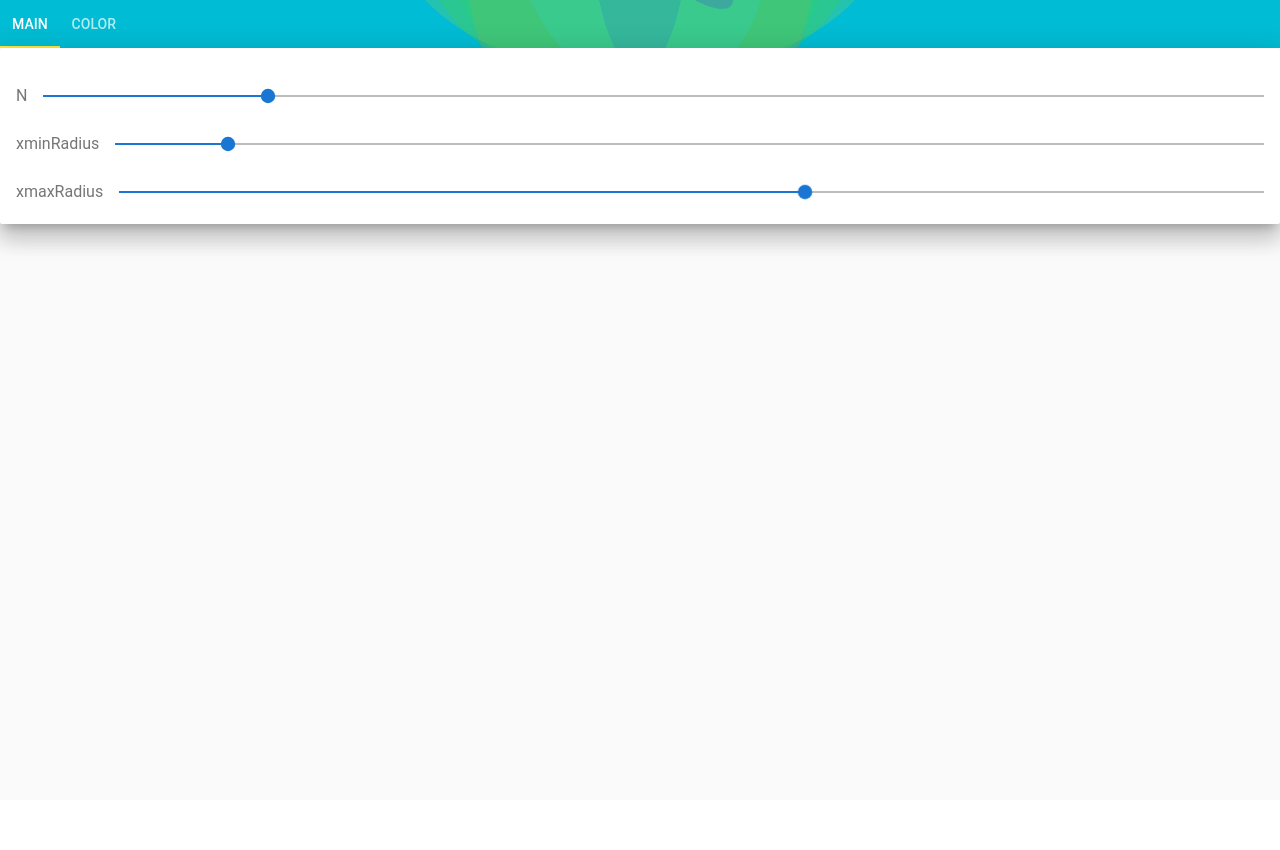
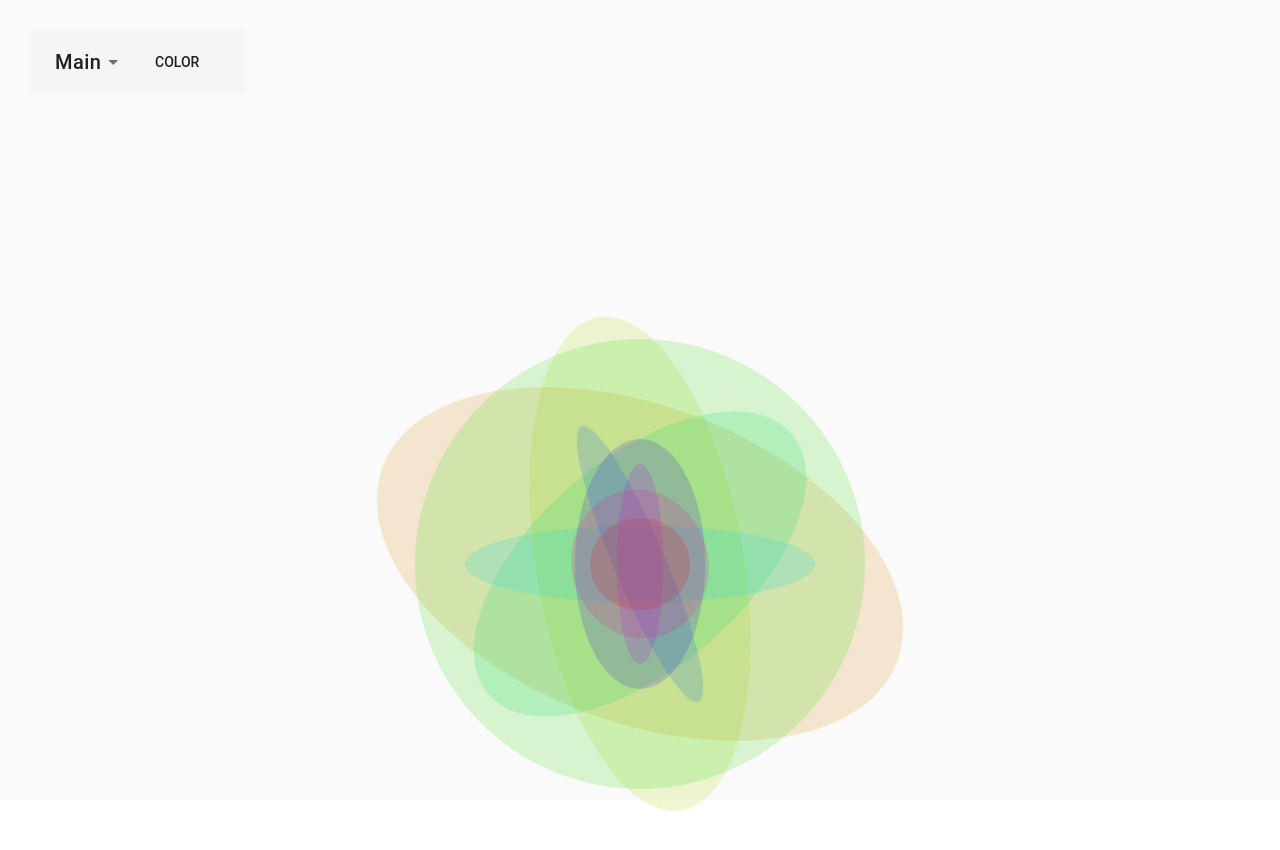
Before and after one commit to michaelnatkin/vuefun, a Vue app: page / in a window 1280 px wide. Shown: the top 850 px of the page. Built offline with nearby package versions, Linux system fonts and the light colour scheme.

Commit message:
menu checkpoint pre speed dial

```diff
--- a/package.json
+++ b/package.json
@@ -10,6 +10,8 @@
   },
   "dependencies": {
     "animejs": "^2.2.0",
+    "material-icons": "^0.2.1",
+    "mdi": "^2.2.43",
     "vue": "^2.5.13",
     "vue-range-slider": "^0.6.0",
     "vuetify": "^1.0.17"
--- a/public/index.html
+++ b/public/index.html
@@ -7,6 +7,8 @@
     <meta name="viewport" content="width=device-width,initial-scale=1.0">
     <link rel="shortcut icon" href="<%= webpackConfig.output.publicPath %>favicon.ico">
     <link rel="css" href="<%= webpackConfig.output.publicPath %>vuetify.min.css">
+    <link href="https://fonts.googleapis.com/icon?family=Material+Icons"
+      rel="stylesheet">
     <title>vuefun</title>
   </head>
   <body>
--- a/src/App.vue
+++ b/src/App.vue
@@ -1,46 +1,30 @@
 <template>
   <div id="app">
     <v-app id="inspire">
-      <v-tabs
-        v-model="active"
-        color="cyan"
-        dark
-        slider-color="yellow"
-      >
-        <v-tab
-          :key="1"
-          ripple
-        >
-          Main
-        </v-tab>
-        <v-tab-item
-          :key="1"
-        >
-          <v-card id="controls" class="elevation-15">
-            <v-card-text>
+      <v-toolbar id="bar" app='true' flat='true' floating='true'>
+        <v-menu offset-y min-width="400px">
+          <v-toolbar-title slot="activator">
+            <span>Main</span>
+            <v-icon>arrow_drop_down</v-icon>
+          </v-toolbar-title>
+          <v-list>
+            <v-list-tile>
               <v-slider v-model="numBalls" step="1" label="N" min="1" max="50" ticks thumb-label hide-details></v-slider>
+            </v-list-tile>
+            <v-list-tile>
               <v-slider v-model="ballData.minRadius" label="xminRadius" min="1" max="500" ticks thumb-label hide-details></v-slider>
+            </v-list-tile>
+            <v-list-tile>
               <v-slider v-model="ballData.maxRadius" label="xmaxRadius" min="1" max="500" ticks thumb-label hide-details></v-slider>
-            </v-card-text>
-          </v-card>
-        </v-tab-item>
-        <v-tab
-          :key="2"
-          ripple
-        >
-          Color
-        </v-tab>
-        <v-tab-item
-          :key="2"
-        >
-          <v-card id="controls" class="elevation-15">
-            <v-card-text>
-              <v-slider v-model="ballData.minHue" label="minHue" min="1" max="360"  hide-details thumb-label></v-slider>
-              <v-slider v-model="ballData.maxHue" label="maxHue" min="1" max="360"  hide-details thumb-label></v-slider>
-            </v-card-text>
-          </v-card>
-        </v-tab-item>
-      </v-tabs>
+            </v-list-tile>
+          </v-list>
+        </v-menu>
+        <v-menu offset-y min-width="400px">
+          <v-btn slot="activator" flat>Color</v-btn>
+          <v-slider v-model="ballData.minHue" label="minHue" min="1" max="360"  hide-details thumb-label></v-slider>
+          <v-slider v-model="ballData.maxHue" label="maxHue" min="1" max="360"  hide-details thumb-label></v-slider>
+        </v-menu>
+      </v-toolbar>
 
       <v-content id="balls">
         <ball v-for="n in numBalls"
@@ -92,11 +76,16 @@ export default {
   font-size: 50% !important;
 }
 
+#bar {
+  left: 15px;
+  top: 30px;
+}
+
 #balls {
   position: absolute;
   width: 100vw;
   height: 100vw;
-  bottom: 0px;
+  top: 100px;
   transform: translateX(50vw) translateY(50vh);
 }
 
--- a/src/components/Ball.vue
+++ b/src/components/Ball.vue
@@ -1,7 +1,6 @@
 <template>
   <transition
     v-on:enter="enter"
-    v-on:before-enter="beforeEnter"
     appear
   >
   <div class="ball-outer" v-bind:style="outerStyleObject">
@@ -26,7 +25,6 @@ export default {
     maxRadius: Number
   },
   data: function () {
-
     return {
       x: 50,
       y: 50,
```
Also changed, not shown: 1 other file (tests, documents, lock files or other folders).
